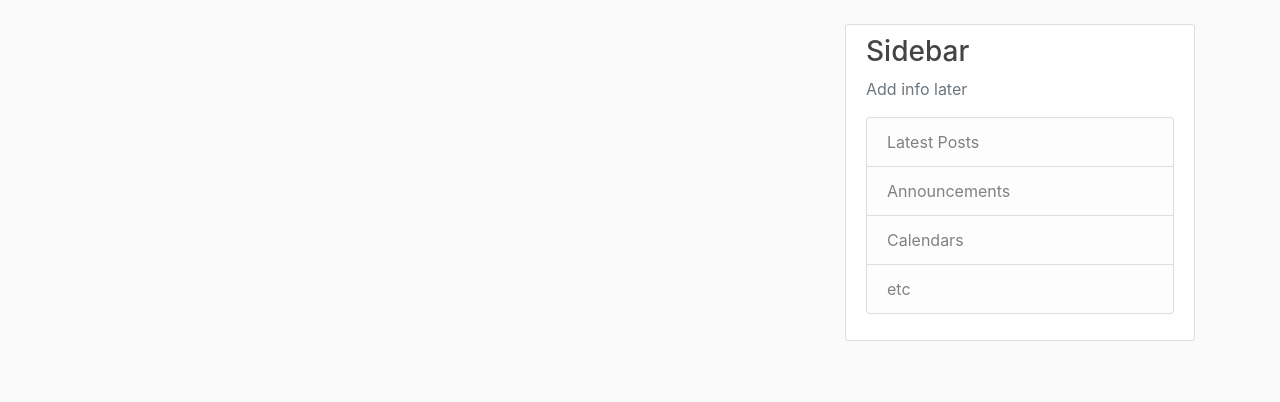
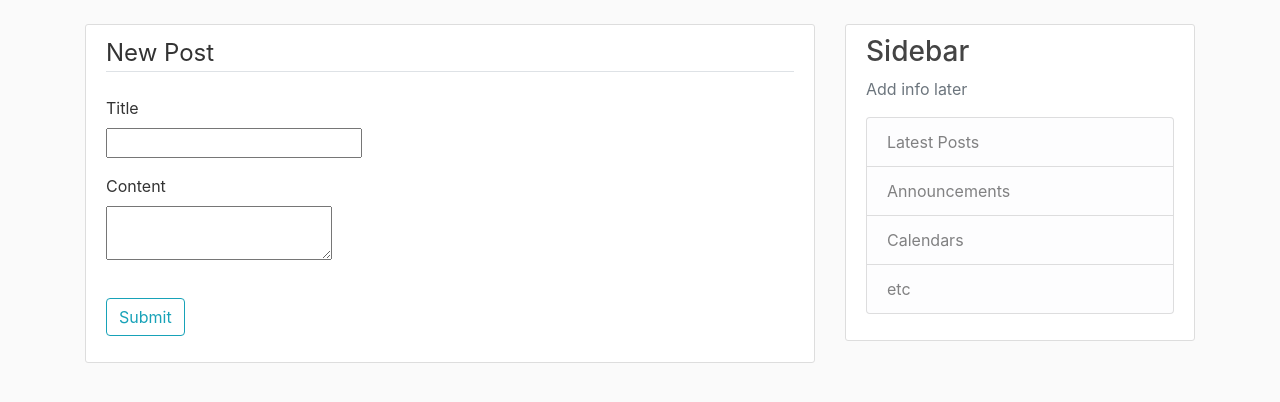
Before and after one commit to alinemokfa/python_flask_blog, a Flask app: template flask_blog/templates/create_post.html in a window 1280 px wide. Shown: the part 56-458 px from the top of the page. Run offline with Flask 2, Linux system fonts and the light colour scheme; the template is opened without the code that fills it: most values are stand-ins (such as "Sample title", 1, 10 or a date in 2020); form fields are guessed from the names that the template uses; parts of the project's set-up code (start-up, migrations or seed data) failed here and were passed over; some libraries are stand-ins or nearby versions.

Commit message:
Add create post template

```diff
--- a/flask_blog/templates/create_post.html
+++ b/flask_blog/templates/create_post.html
@@ -1,4 +1,45 @@
 {% extends "layout.html" %}
 {% block content %}
+<div class="content-section">
+  <form method="POST" action="">
+    <!-- csrf token -->
+    {{ form.hidden_tag() }}
+    <fieldset class="form-group">
+      <legend class="border-bottom mb-4">New Post</legend>
+      <div class="form-group">
+        {{ form.title.label(class="from-control-label") }}
 
+        {% if form.title.errors %}
+          {{ form.title(class="form-control form-control-lg is-invalid") }}
+          <div class="invalid-feedback">
+            {% for error in form.title.errors %}
+              <span>{{ error }}</span>
+            {% endfor %}
+          </div>
+          {% else %}
+          <br>
+          {{ form.email(class="from-control from-control-lg") }}
+        {% endif %}
+      </div>
+      <div class="form-group">
+        {{ form.content.label(class="from-control-label") }}
+
+        {% if form.content.errors %}
+          {{ form.content(class="form-control form-control-lg is-invalid") }}
+          <div class="invalid-feedback">
+            {% for error in form.content.errors %}
+              <span>{{ error }}</span>
+            {% endfor %}
+          </div>
+          {% else %}
+          <br>
+          {{ form.content(class="from-control from-control-lg") }}
+        {% endif %}
+      </div>
+      </fieldset>
+    <div class="form-group">
+      {{ form.submit(class="btn btn-outline-info") }}
+    </div>
+  </form>
+</div>
 {% endblock content %}
```
